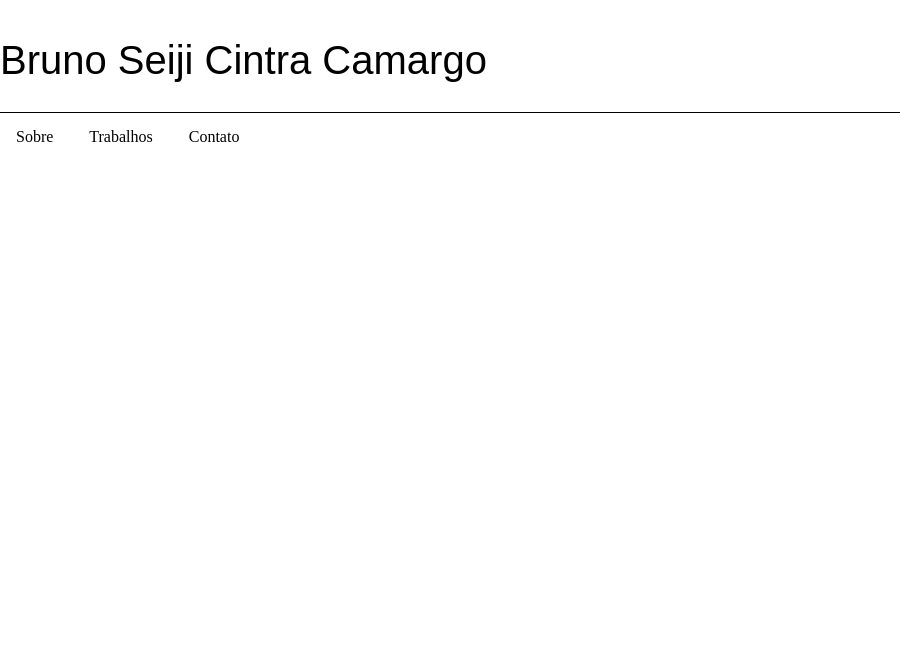
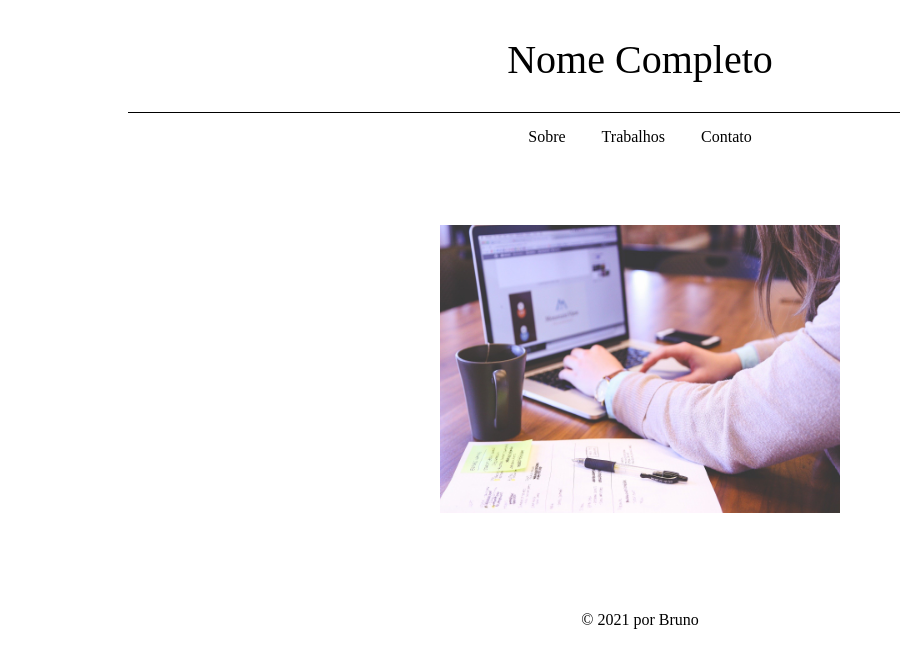
Before and after one commit to bruno-seiji/Portfolio_Template, a plain HTML site: page Trabalhos.html in a window 1280 px wide. Shown: the whole page, without its empty margins (0-900 px from the left). Drawn offline with Linux system fonts and the light colour scheme.

Commit message:
trab
pag sobre ok

```diff
--- a/Trabalhos.html
+++ b/Trabalhos.html
@@ -10,14 +10,22 @@
   </head>
   <body>
     <header>
-      <section><p id="nome">Bruno Seiji Cintra Camargo</p></section>
-      <section>
-        <ul>
+      <section class="mid_text">
+        <p id="nome" class="wid">Nome Completo</p>
+      </section>
+      <section class="mid_text">
+        <ul class="wid">
           <li><a href="Sobre.html">Sobre</a></li>
           <li><a href="Trabalhos.html">Trabalhos</a></li>
           <li><a href="Contato.html">Contato</a></li>
         </ul>
       </section>
     </header>
+    <section id="main_trab" class="wid">
+      <div>
+        <a href=""><img src="/imgs/tec1.jpg" alt="" /></a>
+      </div>
+    </section>
+    <footer><p>&copy 2021 por Bruno</p></footer>
   </body>
 </html>
--- a/stylus.css
+++ b/stylus.css
@@ -1,9 +1,11 @@
+/* ---------------------------- Geral ---------------------------*/
+
 header {
   width: 100%;
 }
 
 header section #nome {
-  font-family: 'Libre', sans-serif;
+  font-family: 'Libre Baskerville', serif;
   font-size: 2.5rem;
   margin-top: 2.5rem;
   padding-bottom: 2rem;
@@ -25,6 +27,16 @@ header section ul li a {
   color: black;
 }
 
+.wid {
+  width: 80%;
+}
+
+.mid_text {
+  text-align: center;
+}
+
+/* ---------------------------- Sobre ---------------------------*/
+
 #main_sobre {
   margin-left: auto;
   margin-right: auto;
@@ -42,12 +54,30 @@ header section ul li a {
   width: 70%;
 }
 
-#main_sobre img {border-radius: 50%;}
-
-.wid {
-  width: 80%;
+#main_sobre img {
+  border-radius: 50%;
+  width: 18rem;
 }
 
-.mid_text {
+footer {
   text-align: center;
+  padding-top: 5rem;
 }
+
+/* ---------------------------- Trabalhos ---------------------------*/
+#main_trab {
+  text-align: center;
+  margin-left: auto;
+  margin-right: auto;
+  margin-top: 4rem;
+}
+
+#main_trab img {
+  width: 25rem;
+  height: 18rem;
+  margin: 1rem 1rem;
+}
+
+#main_trab img:hover {
+  filter: brightness(70%);
+}
```
Also changed, not shown: Contato.html (+7 -3 lines), Sobre.html (+7 -8 lines), IMG.jpg (deleted), imgs/IMG.jpg (added), imgs/tec1.jpg (added), imgs/tec2.jpg (added), imgs/tec3.jpg (added), imgs/tec4.jpg (added).
